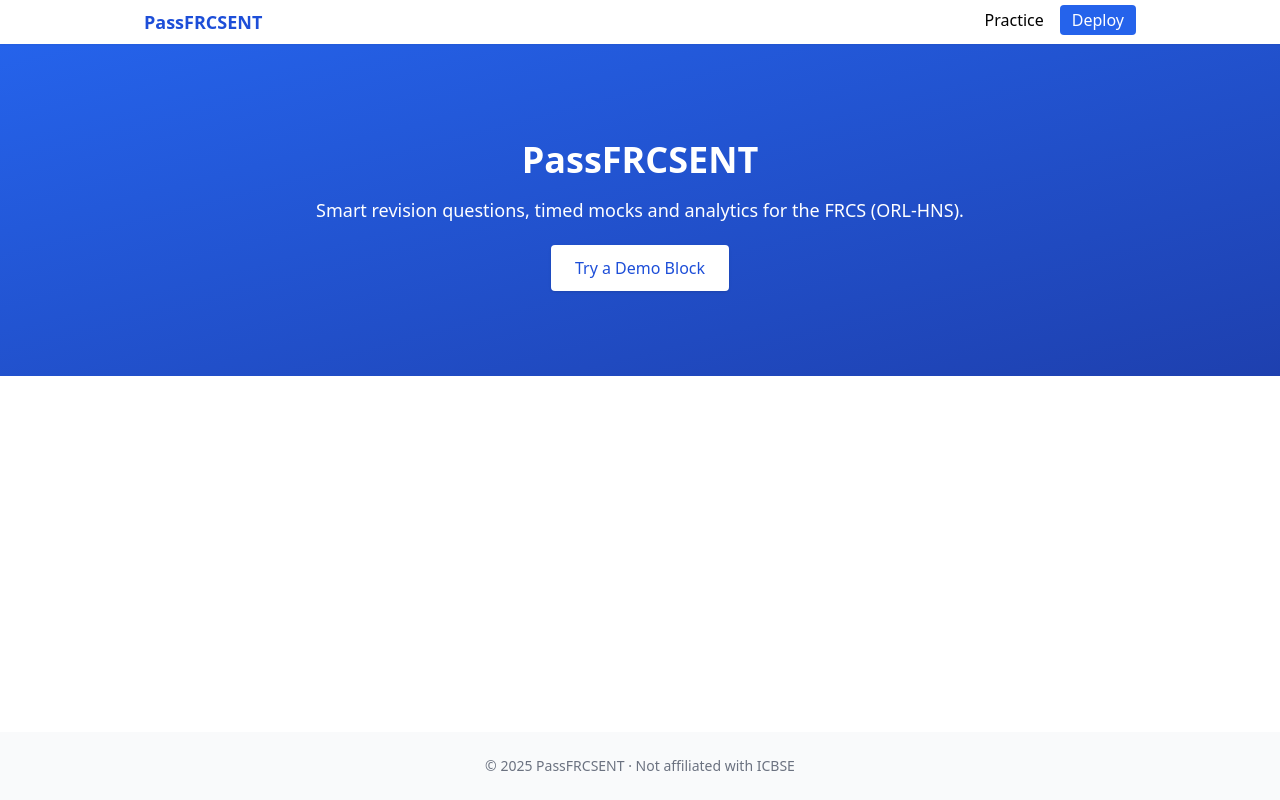
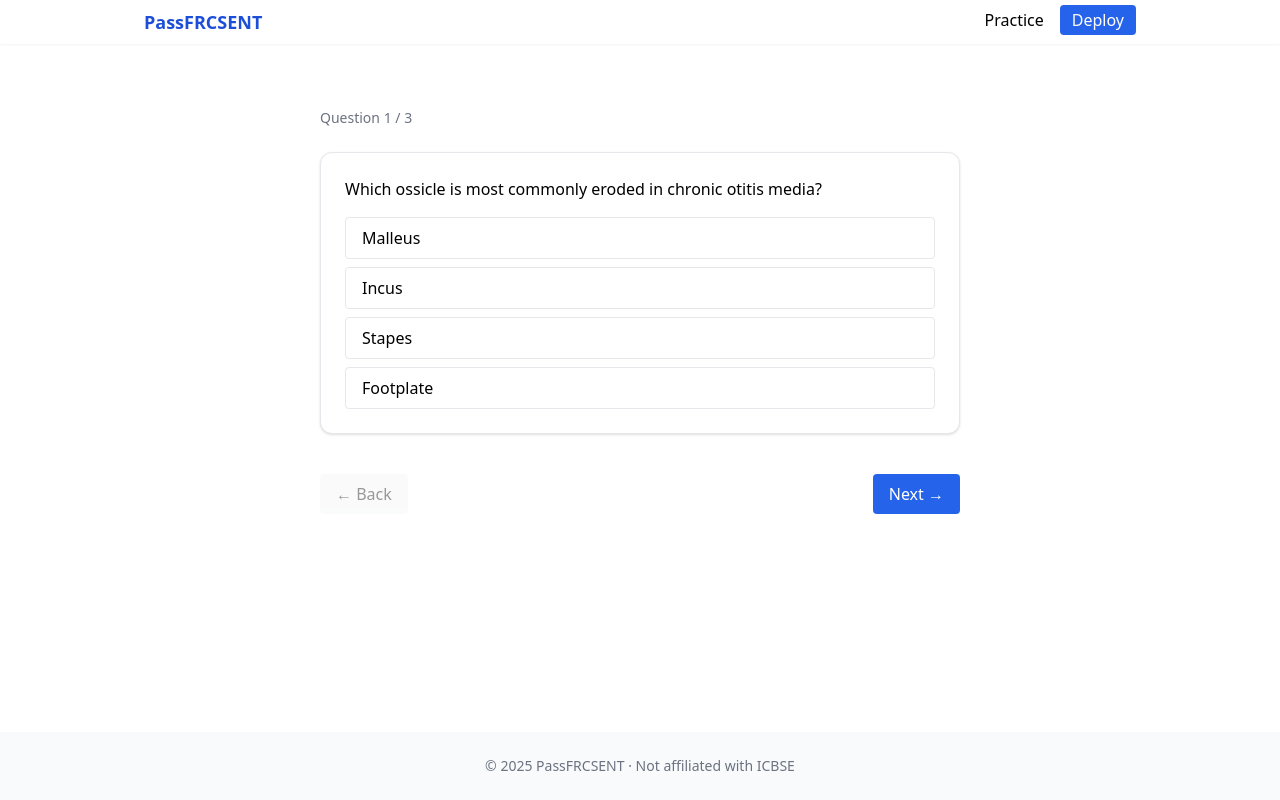
Before and after one commit to kiran96joshi/passfrcsent, a Next.js app: page / in a window 1280 px wide. Built offline with nearby package versions, Linux system fonts and the light colour scheme.

Commit message:
add navigation

```diff
--- a/app/page.tsx
+++ b/app/page.tsx
@@ -1,18 +1,97 @@
-import Link from 'next/link';
+'use client';
+import { useState } from 'react';
+import { demoQuestions } from '@/data/demo-questions';
+import QuestionCard from '@/components/QuestionCard';
 
-export default function Home() {
+export default function Practice() {
+  const total = demoQuestions.length;
+
+  const [index, setIndex]       = useState(0);
+  const [answers, setAnswers]   = useState<(number | null)[]>(() =>
+    Array(total).fill(null)
+  );
+  const [submitted, setSubmitted] = useState(false);
+
+  // called by QuestionCard
+  const selectAnswer = (choice: number) =>
+    setAnswers((prev) => {
+      const next = [...prev];
+      next[index] = choice;
+      return next;
+    });
+
+  const score = answers.filter(
+    (ans, i) => ans === demoQuestions[i].answer
+  ).length;
+
+  if (submitted) {
+    return (
+      <section className="max-w-md mx-auto py-24 text-center">
+        <h2 className="text-2xl font-semibold mb-2">Results</h2>
+        <p className="mb-6">
+          You scored {score} / {total}
+        </p>
+        <button
+          className="px-4 py-2 rounded bg-blue-600 text-white"
+          onClick={() => {
+            setIndex(0);
+            setAnswers(Array(total).fill(null));
+            setSubmitted(false);
+          }}
+        >
+          Start Again
+        </button>
+      </section>
+    );
+  }
+
+  const q = demoQuestions[index];
+  const canGoBack  = index > 0;
+  const canGoNext  = index < total - 1;
+  const allAnswered = answers.every((a) => a !== null);
+
   return (
-    <section className="text-center py-24 bg-gradient-to-br from-blue-600 to-blue-800 text-white">
-      <h1 className="text-4xl font-semibold mb-4">PassFRCSENT</h1>
-      <p className="mb-8 text-lg">
-        Smart revision questions, timed mocks and analytics for the FRCS&nbsp;(ORL-HNS).
-      </p>
-      <Link
-        href="/practice"
-        className="bg-white text-blue-700 px-6 py-3 rounded shadow hover:scale-105 transition"
-      >
-        Try a Demo Block
-      </Link>
+    <section className="max-w-2xl mx-auto py-16 px-4 space-y-6">
+      <div className="text-sm text-gray-500">
+        Question {index + 1} / {total}
+      </div>
+
+      <QuestionCard
+        key={q.id}               // reset component state when index changes
+        question={q}
+        selected={answers[index]}
+        onSelect={selectAnswer}
+      />
+
+      <div className="flex justify-between pt-4">
+        <button
+          className="px-4 py-2 rounded bg-gray-100 disabled:opacity-40"
+          disabled={!canGoBack}
+          onClick={() => setIndex((i) => i - 1)}
+        >
+          ← Back
+        </button>
+
+        {index < total - 1 && (
+          <button
+            className="px-4 py-2 rounded bg-blue-600 text-white disabled:opacity-40"
+            disabled={!canGoNext}
+            onClick={() => setIndex((i) => i + 1)}
+          >
+            Next →
+          </button>
+        )}
+
+        {index === total - 1 && (
+          <button
+            className="px-4 py-2 rounded bg-emerald-600 text-white disabled:opacity-40"
+            disabled={!allAnswered}
+            onClick={() => setSubmitted(true)}
+          >
+            Submit
+          </button>
+        )}
+      </div>
     </section>
   );
 }
--- a/components/QuestionCard.tsx
+++ b/components/QuestionCard.tsx
@@ -1,49 +1,42 @@
 'use client';
-import { useState } from 'react';
 import type { Question } from '@/data/demo-questions';
 
-export default function QuestionCard({
-  question,
-  onNext,
-}: {
+type Props = {
   question: Question;
-  onNext: (correct: boolean) => void;
-}) {
-  const [selected, setSelected] = useState<number | null>(null);
+  selected: number | null;          // ← parent controls the state
+  onSelect: (choice: number) => void;
+};
 
-  const handleClick = (idx: number) => {
-    if (selected !== null) return; // already answered
-    setSelected(idx);
-    setTimeout(() => onNext(idx === question.answer), 600);
-  };
-
+export default function QuestionCard({ question, selected, onSelect }: Props) {
   return (
     <div className="border rounded-xl shadow p-6 bg-white">
-      <h3 className="font-medium mb-3">{question.stem}</h3>
+      <h3 className="font-medium mb-4">{question.stem}</h3>
+
       <ul className="space-y-2">
         {question.options.map((opt, idx) => {
-          const isChosen = selected === idx;
+          const isChosen  = selected === idx;
           const isCorrect = idx === question.answer;
-          const base =
-            'w-full text-left px-4 py-2 rounded border transition';
-          const idle = 'hover:bg-gray-50';
-          const correct =
-            'bg-emerald-50 border-emerald-600 text-emerald-800';
-          const wrong = 'bg-rose-50 border-rose-600 text-rose-800';
+
+          const base     = 'w-full text-left px-4 py-2 rounded border transition';
+          const idle     = 'hover:bg-gray-50';
+          const correct  = 'bg-emerald-50 border-emerald-600 text-emerald-800';
+          const wrong    = 'bg-rose-50 border-rose-600 text-rose-800';
+
+          const style =
+            selected === null
+              ? idle
+              : isCorrect
+              ? correct
+              : isChosen
+              ? wrong
+              : 'opacity-60';
 
           return (
             <li key={idx}>
               <button
-                className={`${base} ${
-                  selected === null
-                    ? idle
-                    : isCorrect
-                    ? correct
-                    : isChosen
-                    ? wrong
-                    : 'opacity-60'
-                }`}
-                onClick={() => handleClick(idx)}
+                className={`${base} ${style}`}
+                disabled={selected !== null}        // lock after first pick
+                onClick={() => onSelect(idx)}
               >
                 {opt}
               </button>
@@ -51,6 +44,7 @@ export default function QuestionCard({
           );
         })}
       </ul>
+
       {selected !== null && (
         <p className="mt-4 text-sm text-gray-600">
           <span className="font-medium">
```
